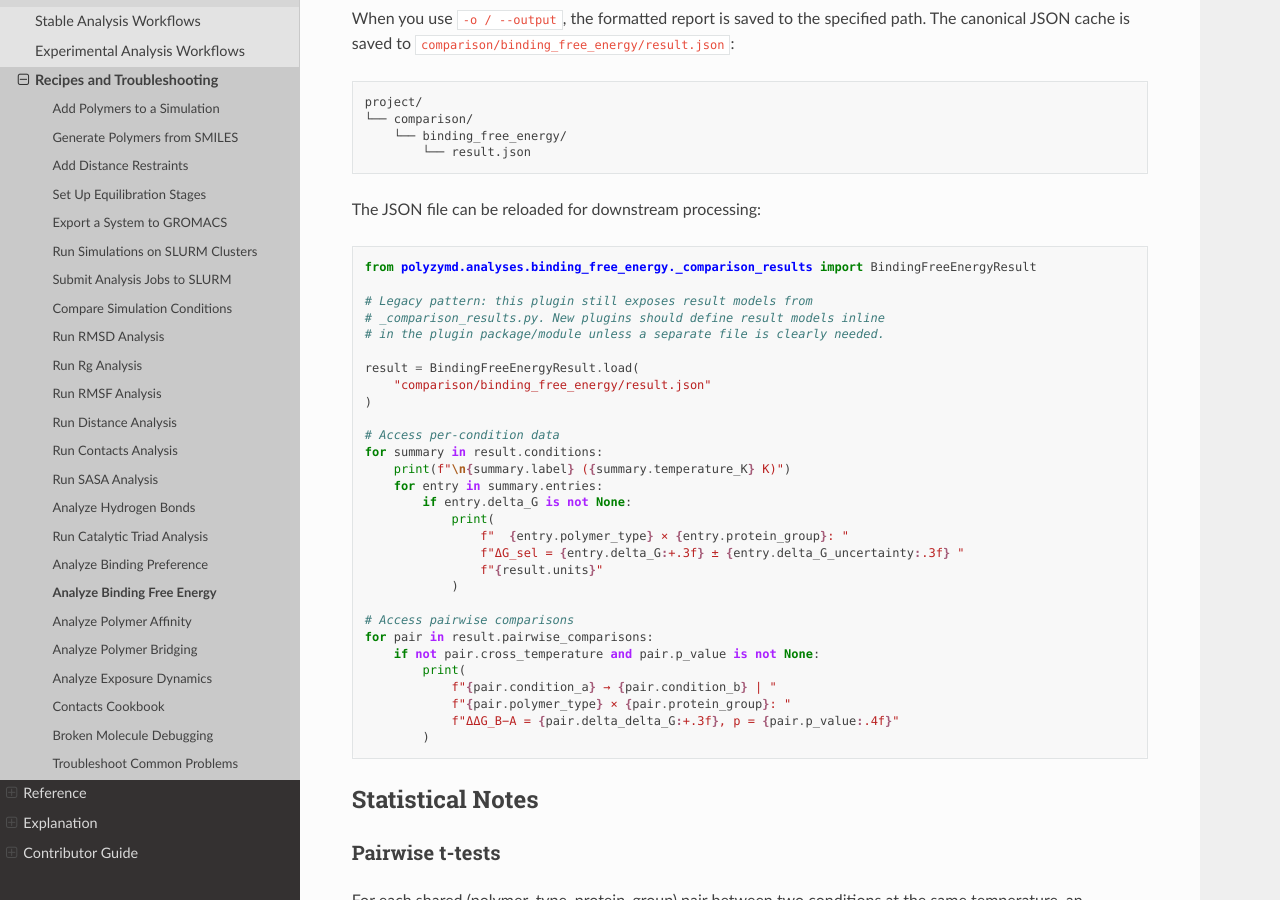
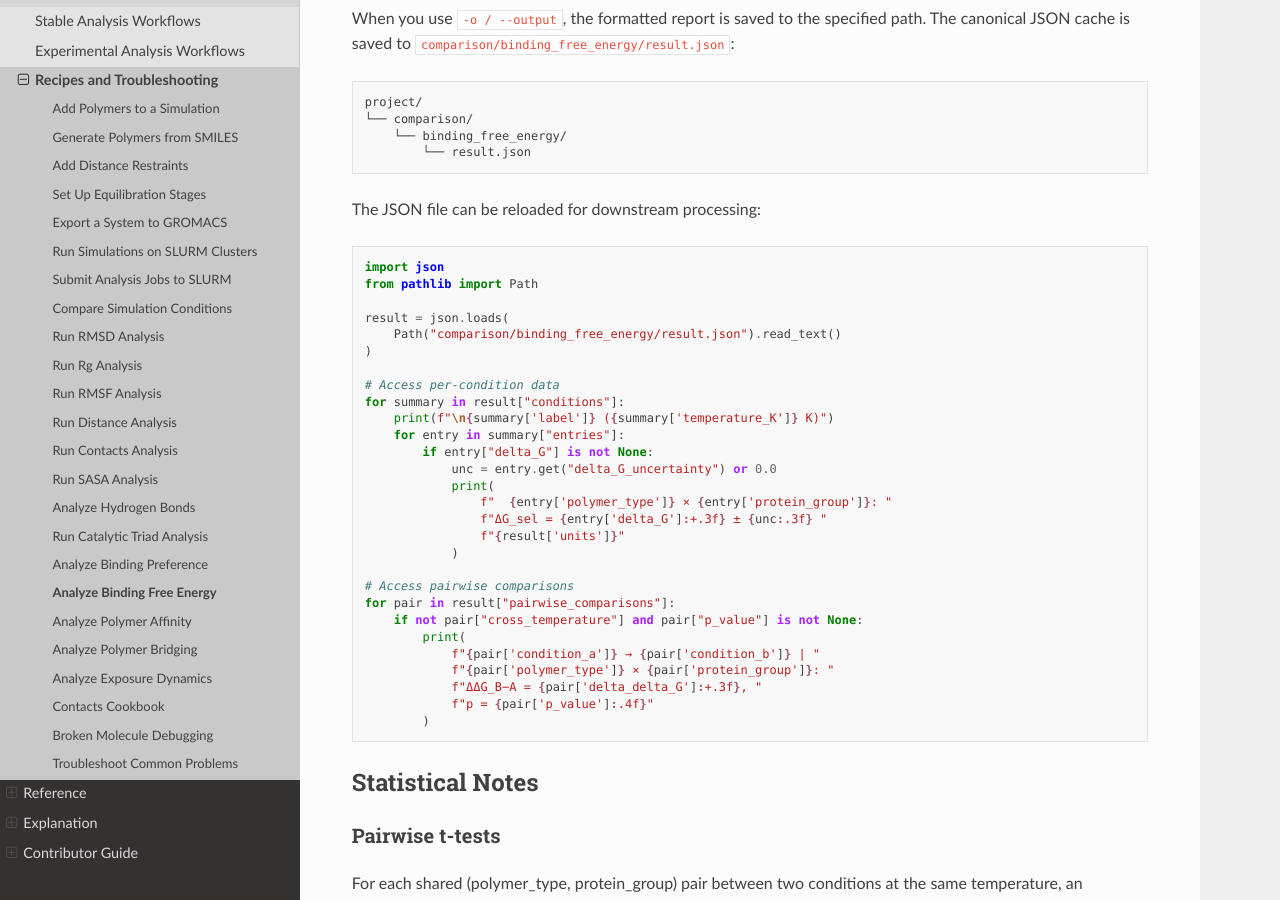
Before and after one commit to joelaforet/polyzymd, a Sphinx documentation site: the page built from docs/source/how_to/analysis_binding_free_energy.md, in a window 1280 px wide and 900 px high, scrolled down 6645 px. Built offline with Sphinx 7.4.7 and the Read the Docs theme 3.1.0, drawn with Linux system fonts in a browser that asks for light colours.

Commit message:
Replace private module imports in BFE and polymer affinity how-tos
D-26: Change binding_free_energy._comparison_results import to
public package import
D-27: Change polymer_affinity._comparison_results import to
public package import

````diff
--- a/docs/source/how_to/analysis_binding_free_energy.md
+++ b/docs/source/how_to/analysis_binding_free_energy.md
@@ -349,34 +349,33 @@ project/
 The JSON file can be reloaded for downstream processing:
 
 ```python
-from polyzymd.analyses.binding_free_energy._comparison_results import BindingFreeEnergyResult
+import json
+from pathlib import Path
 
-# Legacy pattern: this plugin still exposes result models from
-# _comparison_results.py. New plugins should define result models inline
-# in the plugin package/module unless a separate file is clearly needed.
-
-result = BindingFreeEnergyResult.load(
-    "comparison/binding_free_energy/result.json"
+result = json.loads(
+    Path("comparison/binding_free_energy/result.json").read_text()
 )
 
 # Access per-condition data
-for summary in result.conditions:
-    print(f"\n{summary.label} ({summary.temperature_K} K)")
-    for entry in summary.entries:
-        if entry.delta_G is not None:
+for summary in result["conditions"]:
+    print(f"\n{summary['label']} ({summary['temperature_K']} K)")
+    for entry in summary["entries"]:
+        if entry["delta_G"] is not None:
+            unc = entry.get("delta_G_uncertainty") or 0.0
             print(
-                f"  {entry.polymer_type} × {entry.protein_group}: "
-                f"ΔG_sel = {entry.delta_G:+.3f} ± {entry.delta_G_uncertainty:.3f} "
-                f"{result.units}"
+                f"  {entry['polymer_type']} × {entry['protein_group']}: "
+                f"ΔG_sel = {entry['delta_G']:+.3f} ± {unc:.3f} "
+                f"{result['units']}"
             )
 
 # Access pairwise comparisons
-for pair in result.pairwise_comparisons:
-    if not pair.cross_temperature and pair.p_value is not None:
+for pair in result["pairwise_comparisons"]:
+    if not pair["cross_temperature"] and pair["p_value"] is not None:
         print(
-            f"{pair.condition_a} → {pair.condition_b} | "
-            f"{pair.polymer_type} × {pair.protein_group}: "
-            f"ΔΔG_B−A = {pair.delta_delta_G:+.3f}, p = {pair.p_value:.4f}"
+            f"{pair['condition_a']} → {pair['condition_b']} | "
+            f"{pair['polymer_type']} × {pair['protein_group']}: "
+            f"ΔΔG_B−A = {pair['delta_delta_G']:+.3f}, "
+            f"p = {pair['p_value']:.4f}"
         )
 ```
 
````
Also changed, not shown: docs/source/how_to/analysis_polymer_affinity.md (+22 -19 lines).
